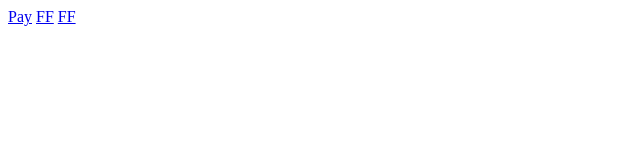
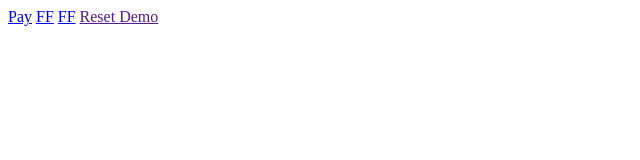
Before and after one commit to PavlovichElena/newnew, a plain HTML site: page index.html in a window 1280 px wide. Shown: the whole page, without its empty margins (0-640 px from the left). Drawn offline with Linux system fonts and the light colour scheme.

Commit message:
Reset Demo

```diff
--- a/index.html
+++ b/index.html
@@ -12,5 +12,6 @@
         <a href="paymant.html">Pay</a>
         <a href="ff">FF</a>
         <a href="ff">FF</a>
+        <a href="">Reset Demo</a>
     </body>
 </html>
```
